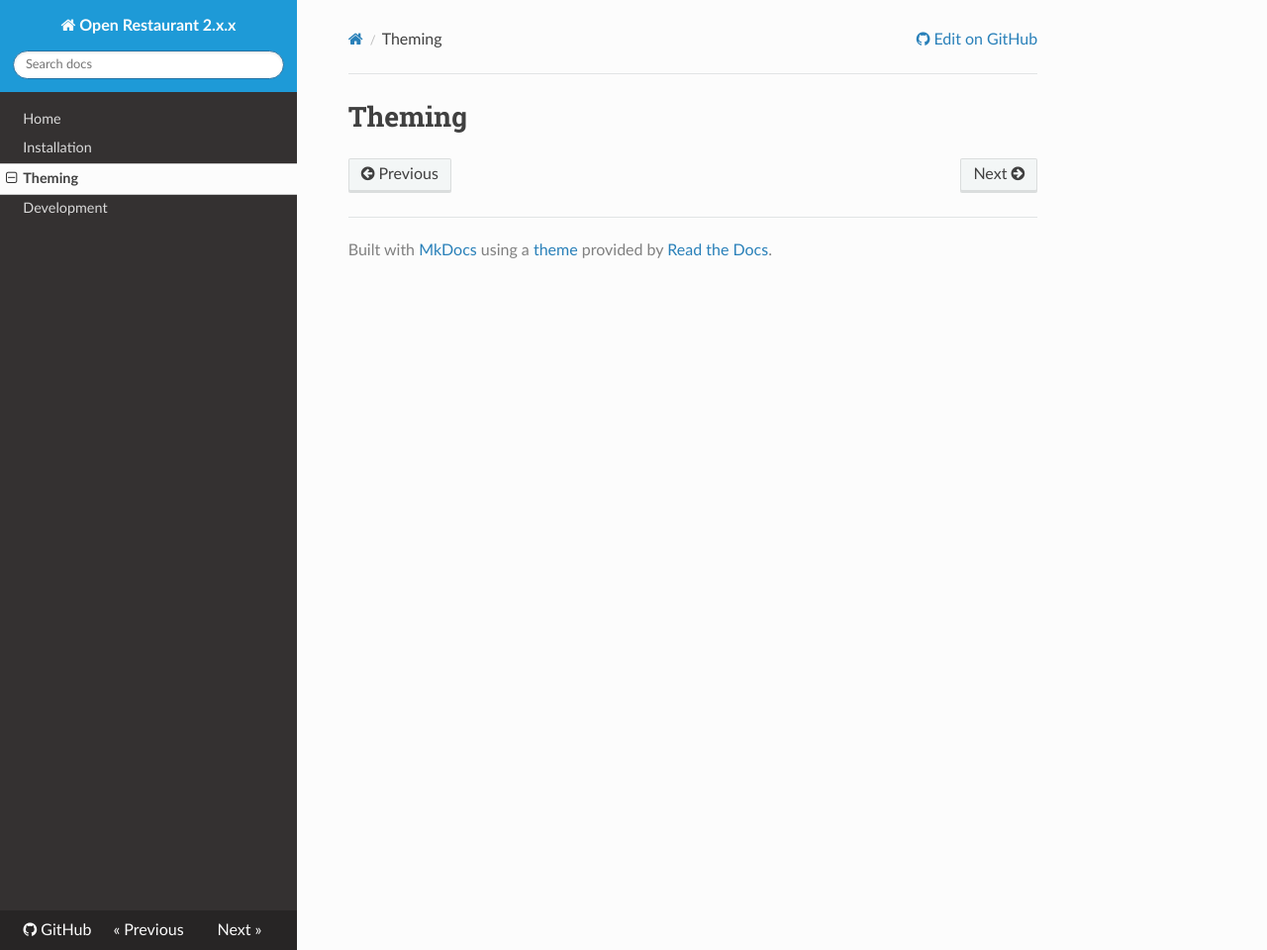
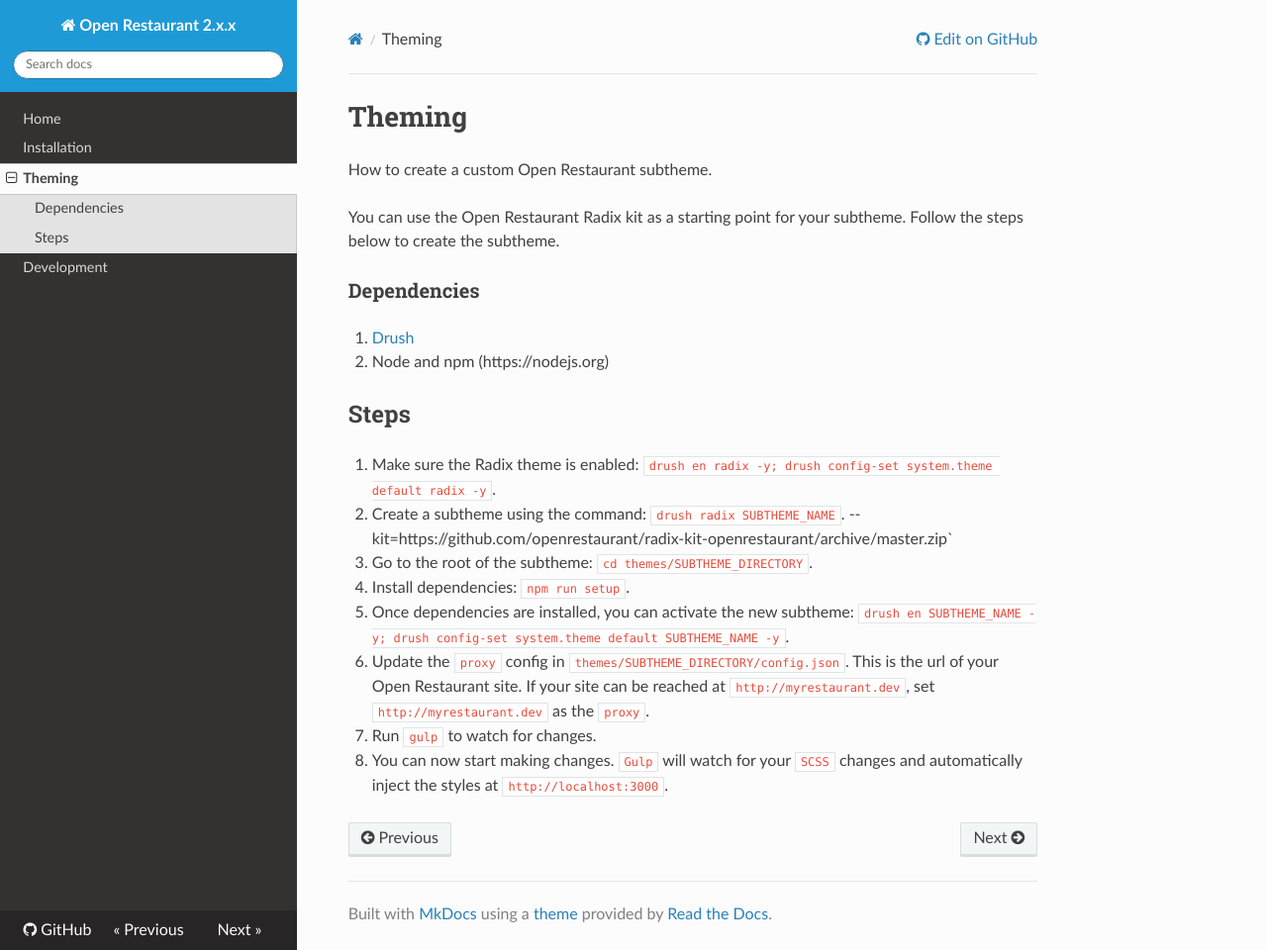
Before and after one commit to openrestaurant/docs, an MkDocs documentation site: the page built from docs/theming.md, in a window 1280 px wide and 960 px high. Shown: the whole window at 99% size. Built offline with MkDocs 1.6.1, drawn with Linux system fonts in a browser that asks for light colours; nearby versions of some CDN libraries; old or Windows-style settings are respelled for this version of MkDocs.

Commit message:
Update theming.md

```diff
--- a/docs/theming.md
+++ b/docs/theming.md
@@ -1 +1,21 @@
 # Theming
+
+How to create a custom Open Restaurant subtheme.
+
+You can use the Open Restaurant Radix kit as a starting point for your subtheme. Follow the steps below to create the subtheme.
+
+### Dependencies
+
+1. [Drush](http://drush.org)
+2. Node and npm (https://nodejs.org)
+
+## Steps
+
+1. Make sure the Radix theme is enabled: `drush en radix -y; drush config-set system.theme default radix -y`.
+2. Create a subtheme using the command: `drush radix SUBTHEME_NAME`. --kit=https://github.com/openrestaurant/radix-kit-openrestaurant/archive/master.zip`
+3. Go to the root of the subtheme: `cd themes/SUBTHEME_DIRECTORY`.
+4. Install dependencies: `npm run setup`.
+5. Once dependencies are installed, you can activate the new subtheme: `drush en SUBTHEME_NAME -y; drush config-set system.theme default SUBTHEME_NAME -y`.
+6. Update the `proxy` config in `themes/SUBTHEME_DIRECTORY/config.json`. This is the url of your Open Restaurant site. If your site can be reached at `http://myrestaurant.dev`, set `http://myrestaurant.dev` as the `proxy`.
+7. Run `gulp` to watch for changes.
+8. You can now start making changes. `Gulp` will watch for your `SCSS` changes and automatically inject the styles at `http://localhost:3000`.
```
